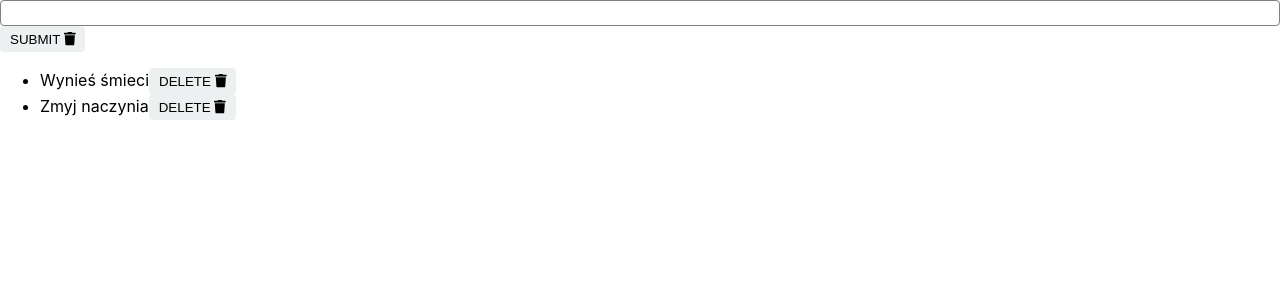
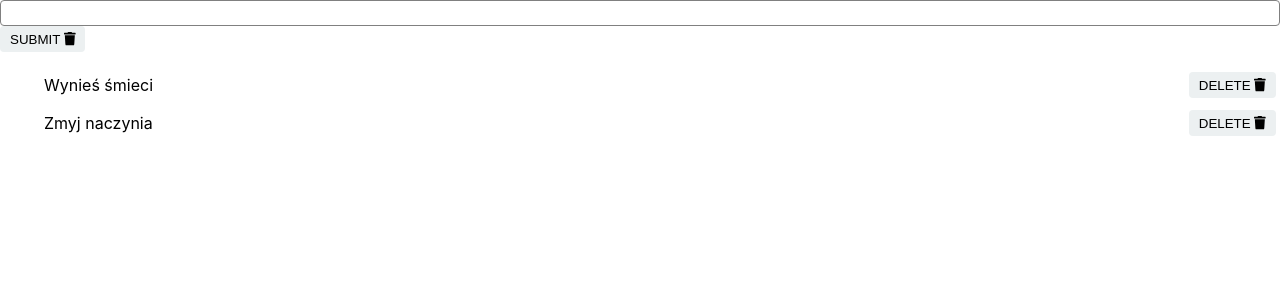
Before and after one commit to coderoadpl/frontend--react--project-3.4, a React (Create React App) app: page / in a window 1280 px wide. Shown: the top 300 px of the page. Built offline with nearby package versions, Linux system fonts and the light colour scheme.

Commit message:
`TaskItem` styled

```diff
--- a/src/components/TaskItem/TaskItem.js
+++ b/src/components/TaskItem/TaskItem.js
@@ -22,8 +22,11 @@ export const TaskItem = (props) => {
       onClick={(e) => toggleTask(id)}
       {...otherProps}
     >
-      {isCompleted ? '[COMPLETED]' : ''}
-      {text}
+      <span
+        className={isCompleted ? classes.isCompleted : ''}
+      >
+        {text}
+      </span>
       <Button
         onClick={(e) => deleteTask(id)}
       >
--- a/src/components/TaskItem/styles.module.css
+++ b/src/components/TaskItem/styles.module.css
@@ -1 +1,18 @@
-.root {}
+.root {
+  width: 100%;
+  display: flex;
+  justify-content: space-between;
+  align-items: center;
+  margin-bottom: 4px;
+  padding: 4px;
+  cursor: pointer;
+  box-sizing: border-box;
+}
+
+.root:hover {
+  background-color: #f7f7f8;
+}
+
+.isCompleted {
+  text-decoration: line-through;
+}
```
